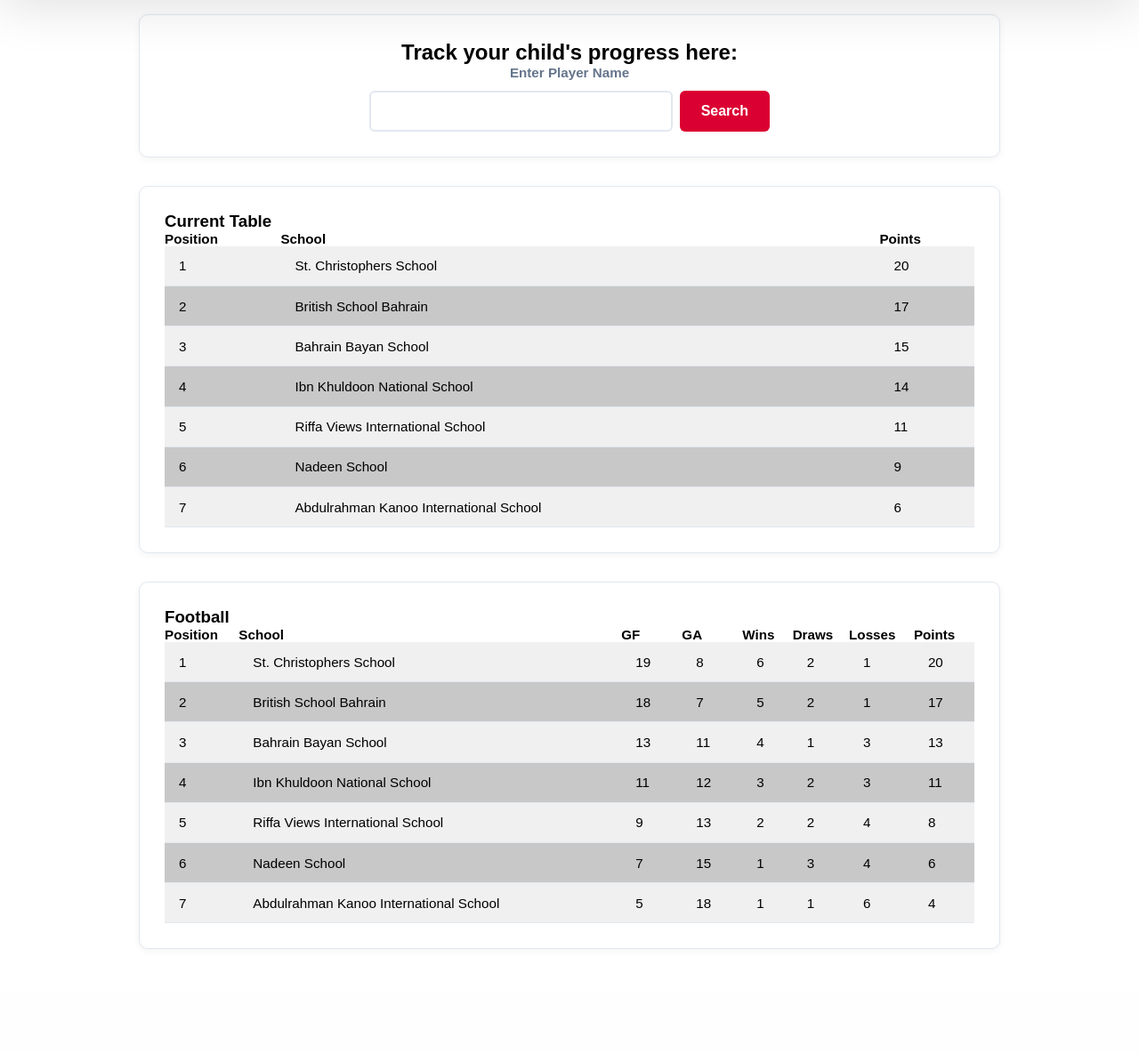
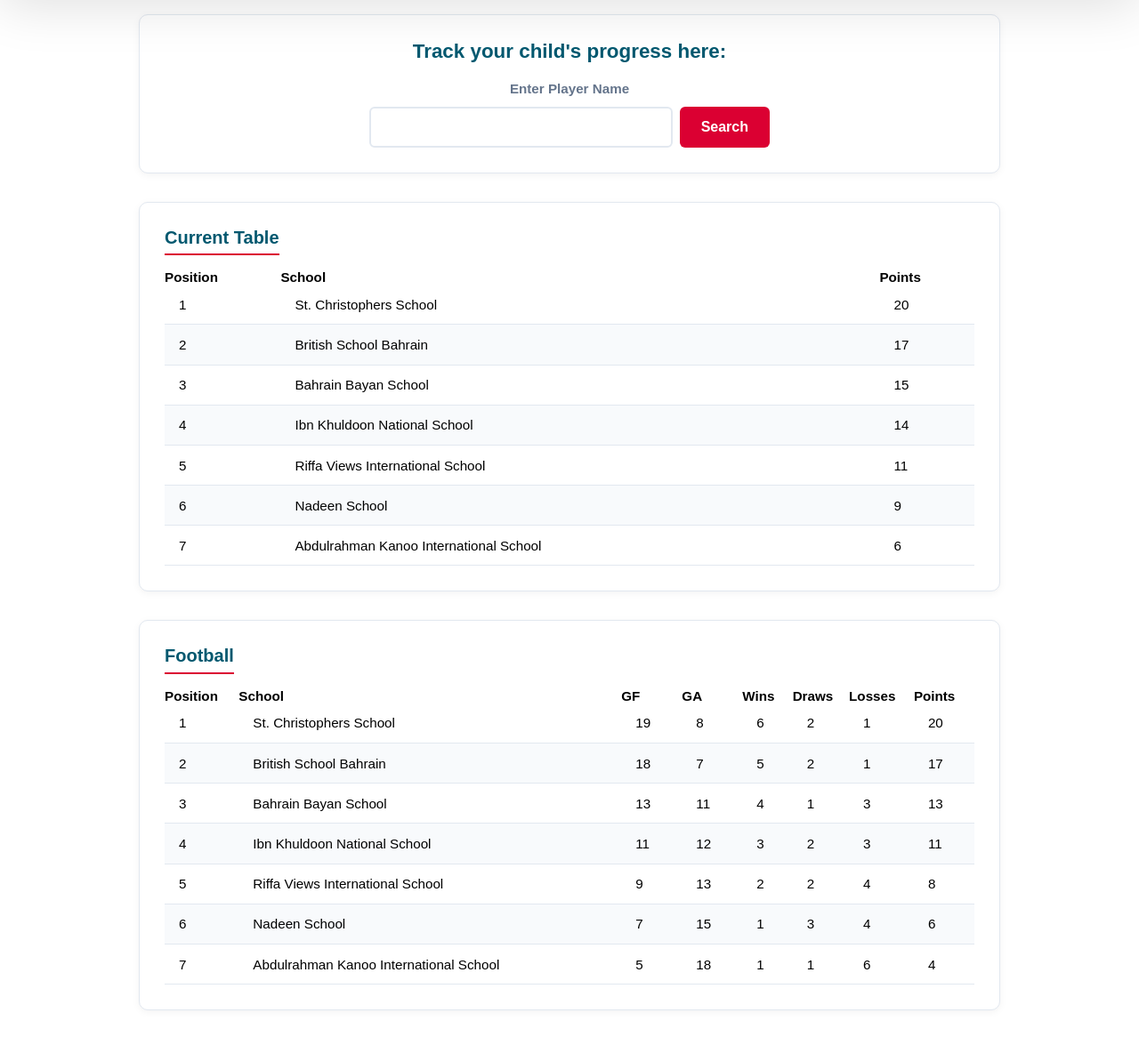
Before and after one commit to duckquypuf/bsmeapp, a Flask app: page / in a window 1280 px wide. Shown: the part 126-1310 px from the top of the page at 89% size. Before the commit the page ends 1193 px from the top, so only its background shows below. Run offline with Flask 3, Linux system fonts and the light colour scheme.

Commit message:
added some more css i swear im done now

```diff
--- a/static/style.css
+++ b/static/style.css
@@ -42,6 +42,18 @@ main {
 
 h2 {
     text-align: center;
+    color: var(--school-blue);
+    margin-bottom: 1.25rem;
+    font-size: 1.4rem;
+}
+
+h3 {
+    color: var(--school-blue);
+    margin-bottom: 1rem;
+    font-size: 1.25rem;
+    border-bottom: 2px solid var(--school-red);
+    padding-bottom: 0.4rem;
+    display: inline-block;
 }
 
 .navbar {
@@ -148,10 +160,10 @@ h2 {
     border-bottom: 1px solid var(--border-color);
 }
 
-.sport-table tbody tr {
-    background-color: rgb(240, 240, 240);
+.sport-table tbody tr:nth-child(even) {
+    background-color: #f8fafc;
 }
 
-.sport-table tbody tr:nth-child(even) {
-    background-color: rgb(200, 200, 200);
+.sport-table tbody tr:hover {
+    background-color: #eef4f7;
 }
```
